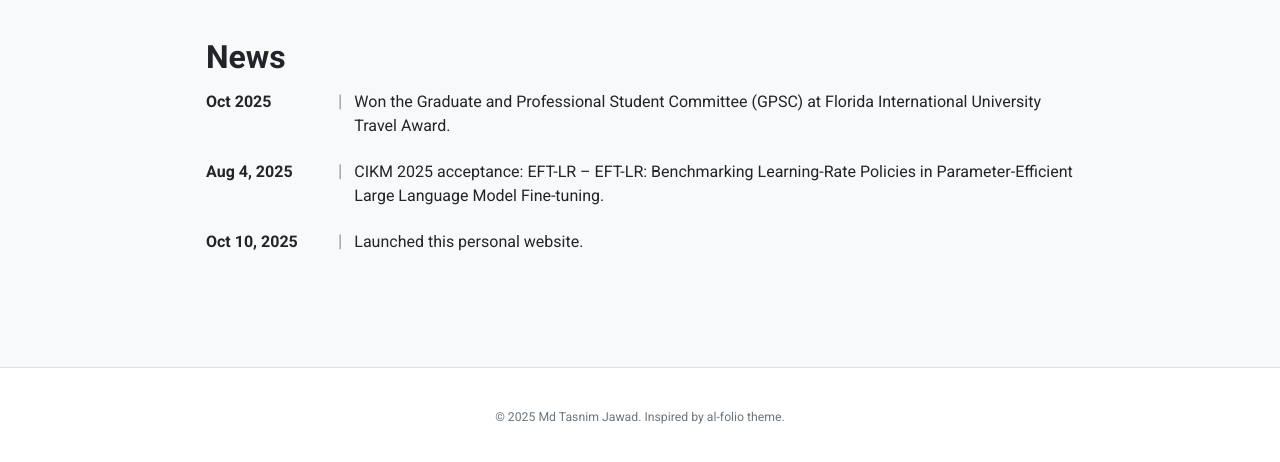
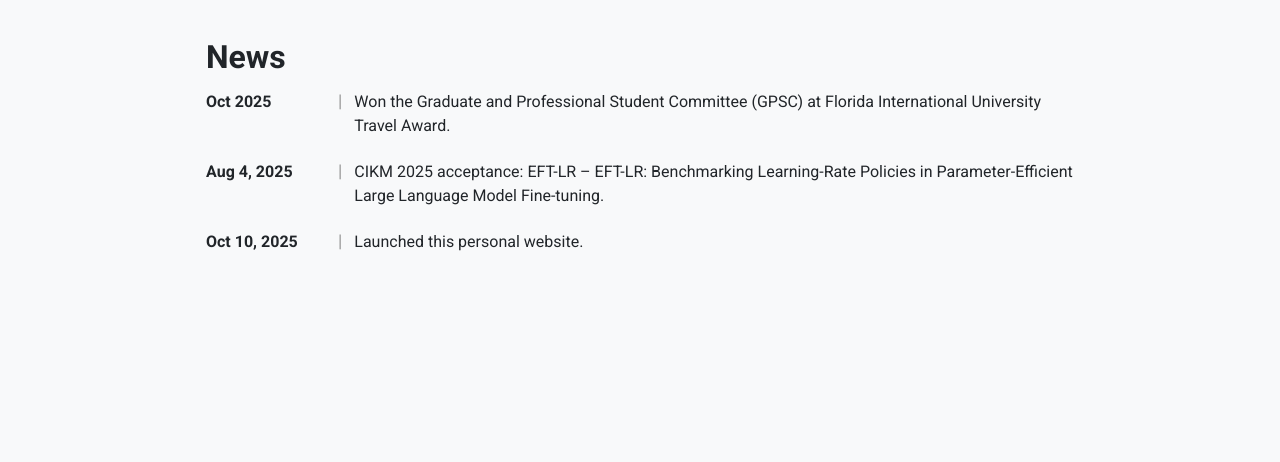
Before and after one commit to 006jawad/006jawad.github.io, a plain HTML site: page index.html in a window 1280 px wide. Shown: the part 766-1228 px from the top of the page. After the commit the page ends 1085 px from the top, so only its background shows below. Drawn offline with nearby package versions, Linux system fonts and the light colour scheme.

Commit message:
Remove footer from index.html
Removed the footer section containing copyright information.

```diff
--- a/index.html
+++ b/index.html
@@ -127,14 +127,6 @@
       </section>
     </main>
 
-    <footer class="footer bg-white py-4 mt-5 border-top">
-      <div class="container text-center">
-        <p class="mb-0 small">
-          &copy; <script>document.write(new Date().getFullYear());</script> Md Tasnim Jawad. Inspired by al-folio theme.
-        </p>
-      </div>
-    </footer>
-
     <script>
       // Initialize theme from saved preference or system preference
       const saved = localStorage.getItem('theme');
```
